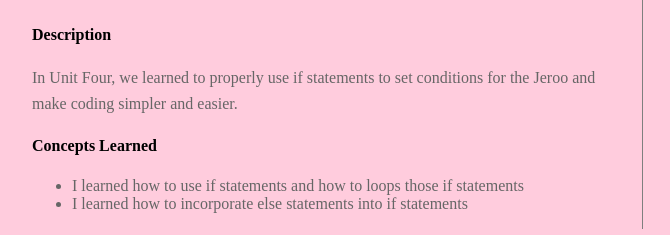
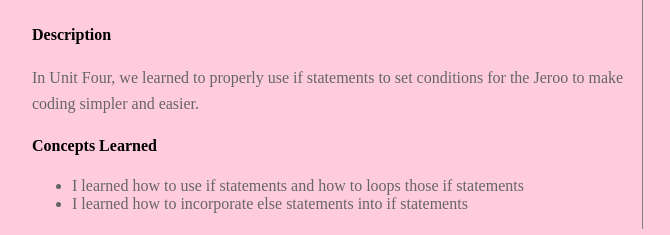
Before and after one commit to yasminmadjidi/YasminMadjidiPortfolio.github.io, a plain HTML site: page jeroo.html in a window 1280 px wide. Shown: the part 3689-3924 px from the top of the page, 83-753 px from the left. Drawn offline with Linux system fonts and the light colour scheme.

Commit message:
fixing grammar

```diff
--- a/jeroo.html
+++ b/jeroo.html
@@ -92,7 +92,7 @@
 				<img src="images/unitFourTwo.jpg"/ width="400" height="300">
 			</p>
 			<h4>Description</h4>
-				<p>In Unit Four, we learned to properly use if statements to set conditions for the Jeroo and make coding simpler and easier.</p>
+				<p>In Unit Four, we learned to properly use if statements to set conditions for the Jeroo to make coding simpler and easier.</p>
 			<h4>Concepts Learned</h4>
 			<ul>
 				<li>I learned how to use if statements and how to loops those if statements</li>
```
